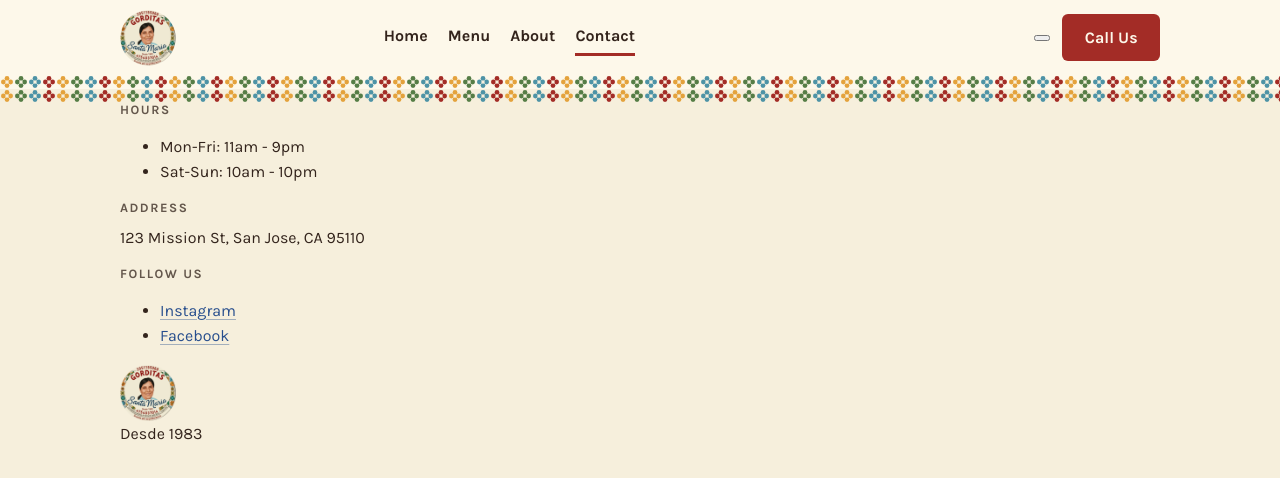
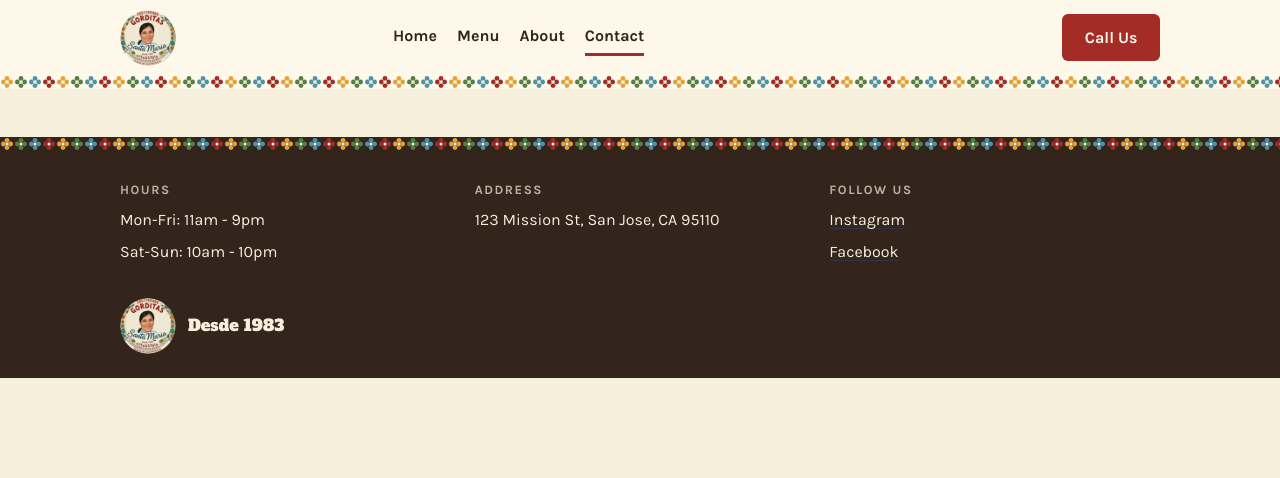
Before and after one commit to JosephMelesse/hack-website, a React (Vite) app: page /contact in a window 1280 px wide. Shown: the top 478 px of the page. Built offline with nearby package versions, Linux system fonts and the light colour scheme.

Commit message:
Theme/index.css: add footer styles

```diff
--- a/src/index.css
+++ b/src/index.css
@@ -194,6 +194,12 @@ p {
   gap: 0.75rem;
 }
 
+/* the TranslateButton stub renders an empty <button>; keep it hidden
+   until it has a label */
+.site-header__actions button:empty {
+  display: none;
+}
+
 .site-nav {
   order: 3;
   width: 100%;
@@ -225,6 +231,60 @@ p {
   }
 }
 
+/* ---------- footer ---------- */
+
+.site-footer {
+  background: var(--tinta);
+  color: var(--crema);
+  margin-top: 3rem;
+}
+
+.site-footer__grid {
+  display: grid;
+  gap: 1.5rem;
+  padding-block: 2rem 1rem;
+}
+
+.site-footer .eyebrow {
+  color: color-mix(in srgb, var(--crema) 70%, var(--tinta));
+}
+
+.site-footer ul {
+  list-style: none;
+  margin: 0;
+  padding: 0;
+}
+
+.site-footer li {
+  margin-bottom: 0.35rem;
+}
+
+.site-footer a {
+  color: var(--crema);
+}
+
+.site-footer a:hover {
+  text-decoration-color: var(--cempasuchil);
+}
+
+.site-footer__brand {
+  display: flex;
+  align-items: center;
+  gap: 0.75rem;
+  padding-block: 0.75rem 1.5rem;
+  font-family: var(--font-display);
+}
+
+.site-footer__brand img {
+  border-radius: 50%;
+}
+
+@media (min-width: 760px) {
+  .site-footer__grid {
+    grid-template-columns: repeat(3, 1fr);
+  }
+}
+
 /* ---------- motion ---------- */
 
 @media (prefers-reduced-motion: reduce) {
```
